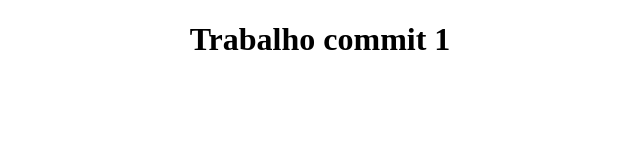
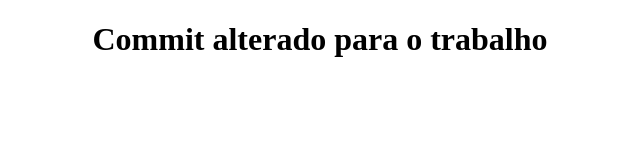
Before and after one commit to andersonmg89/unicesumar-topicos-especiais, a plain HTML site: page index.html in a window 1280 px wide. Shown: the whole page, without its empty margins (320-960 px from the left). Drawn offline with Linux system fonts and the light colour scheme.

Commit message:
Update: atualização do codigo

```diff
--- a/index.html
+++ b/index.html
@@ -13,6 +13,6 @@
     </style>
 </head>
 <body>
-    <h1 class="title">Trabalho commit 1</h1>
+    <h1 class="title">Commit alterado para o trabalho</h1>
 </body>
 </html>
```
